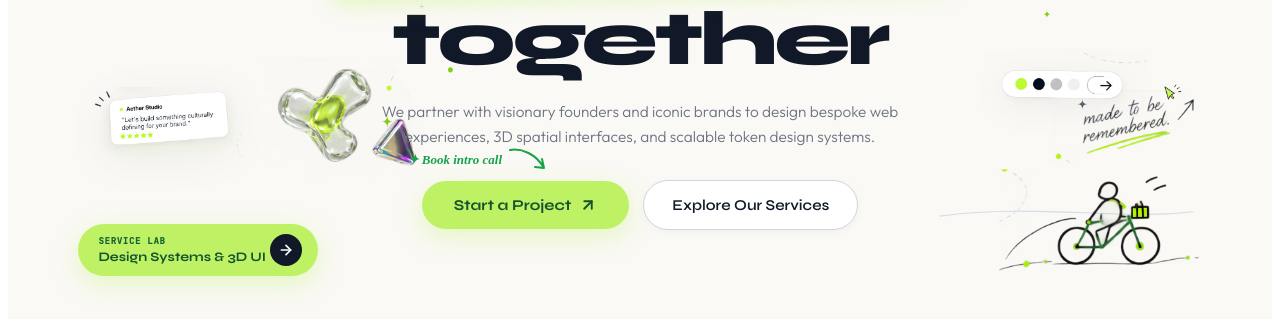
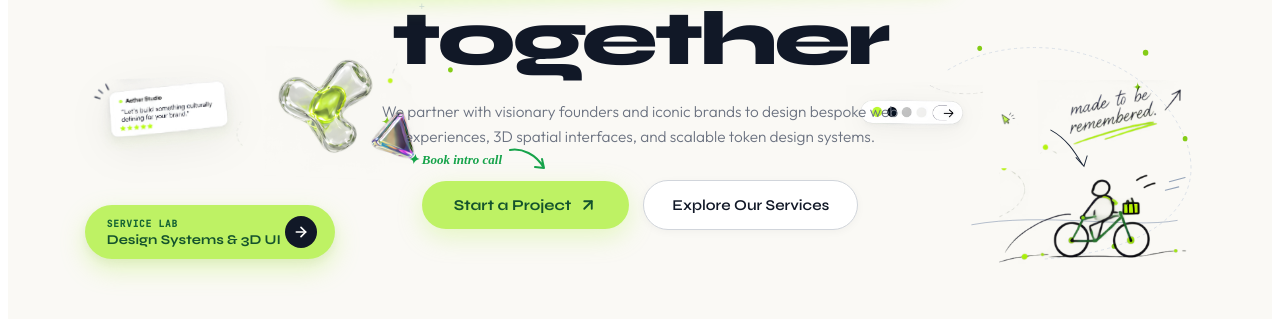
Before and after one commit to FidaaYl/aether-studio, a React (Vite) app: page / in a window 1280 px wide. Shown: the part 549-875 px from the top of the page. Built offline with nearby package versions, Linux system fonts and the light colour scheme; a web font is replaced by a local one.

Commit message:
feat(hero): final art-direction pass - cohesive bottom-right cluster with orbital arc, tilted floating service lab, exact supplied handwritten assets

```diff
--- a/src/components/Hero.tsx
+++ b/src/components/Hero.tsx
@@ -20,7 +20,7 @@ export default function Hero() {
 
   return (
     <div style={{ background: '#ffffff', overflowX: 'hidden', color: '#111827' }} onMouseMove={handleMouseMove}>
-      {/* ✦ 1. AETHER UNIVERSE HERO — REFINED ORBITAL COMPOSITION */}
+      {/* ✦ 1. AETHER UNIVERSE HERO — ART-DIRECTED EDITORIAL COMPOSITION */}
       <section
         style={{
           position: 'relative',
@@ -39,7 +39,7 @@ export default function Hero() {
         <Navbar />
 
         {/* ═════════════════════════════════════════════════════════════════════
-            REFINED: SUBTLE FRAGMENTED EDITORIAL ORBIT ARCS & DOODLES (SVG)
+            EDITED SVG LAYER: DELICATE EDITORIAL TRAJECTORIES & DOODLE NETWORK
             ═════════════════════════════════════════════════════════════════════ */}
         <svg
           style={{
@@ -54,7 +54,7 @@ export default function Hero() {
           preserveAspectRatio="none"
           fill="none"
         >
-          {/* 1. Partial Arc looping around Web Preview */}
+          {/* 1. Left Partial Arc behind Web Preview */}
           <path
             d="M 180 220 C 280 260, 340 380, 260 480"
             stroke="#cbd5e1"
@@ -64,7 +64,7 @@ export default function Hero() {
             opacity="0.75"
           />
 
-          {/* 2. Soft Short Trajectory near Web -> Headline */}
+          {/* 2. Soft Trajectory near Web -> Headline */}
           <path
             d="M 390 320 C 450 300, 490 360, 460 430"
             stroke="#e2e8f0"
@@ -74,7 +74,7 @@ export default function Hero() {
             opacity="0.8"
           />
 
-          {/* 3. Partial Arc under Spatial Orb extending down toward Systems */}
+          {/* 3. Upper-Right Spatial Arc */}
           <path
             d="M 1360 200 C 1220 180, 1140 280, 1190 390"
             stroke="#cbd5e1"
@@ -84,7 +84,7 @@ export default function Hero() {
             opacity="0.75"
           />
 
-          {/* 4. Subtle Partial Lime Curve behind Systems panel */}
+          {/* 4. Subtle Lime Arc behind Systems Panel */}
           <path
             d="M 1240 360 C 1340 340, 1400 420, 1350 510"
             stroke="#84cc16"
@@ -94,17 +94,27 @@ export default function Hero() {
             opacity="0.7"
           />
 
-          {/* 5. Short Ground Curve under Cyclist */}
+          {/* ─── 5. NEW: DEDICATED ORBITAL TRAJECTORY FOR BOTTOM-RIGHT CLUSTER ─── */}
+          {/* Partial hand-drawn curve beginning behind "made to be remembered" and curving around cyclist */}
           <path
-            d="M 1180 880 C 1290 865, 1410 885, 1500 875"
+            d="M 1190 710 C 1280 660, 1440 680, 1490 790 C 1520 860, 1460 920, 1310 930"
             stroke="#cbd5e1"
-            strokeWidth="1.2"
+            strokeWidth="1.1"
+            strokeDasharray="3 5"
             strokeLinecap="round"
-            opacity="0.8"
+            opacity="0.7"
+          />
+          {/* Subtle connecting motion stroke */}
+          <path
+            d="M 1220 890 C 1310 875, 1420 895, 1480 885"
+            stroke="#94a3b8"
+            strokeWidth="1.1"
+            strokeLinecap="round"
+            opacity="0.75"
           />
 
-          {/* 6. Hand-Drawn Editorial Arrows (Thin & Subtle) */}
-          {/* Arrow: Web Preview -> Headline */}
+          {/* 6. Hand-Drawn Editorial Arrows */}
+          {/* Web Preview -> Headline */}
           <path
             d="M 440 380 C 470 388, 485 402, 500 412"
             stroke="#475569"
@@ -113,7 +123,7 @@ export default function Hero() {
           />
           <path d="M 492 404 L 502 414 L 490 418" stroke="#475569" strokeWidth="1.2" strokeLinecap="round" />
 
-          {/* Arrow: Systems Panel -> Headline */}
+          {/* Systems Panel -> Headline */}
           <path
             d="M 1120 440 C 1090 448, 1070 464, 1052 478"
             stroke="#475569"
@@ -122,7 +132,7 @@ export default function Hero() {
           />
           <path d="M 1062 470 L 1050 480 L 1060 490" stroke="#475569" strokeWidth="1.2" strokeLinecap="round" />
 
-          {/* Arrow: Spatial Orb -> Central Headline */}
+          {/* Spatial Orb -> Central Headline */}
           <path
             d="M 1160 230 C 1120 245, 1080 262, 1050 278"
             stroke="#475569"
@@ -131,12 +141,27 @@ export default function Hero() {
           />
           <path d="M 1062 270 L 1048 280 L 1058 290" stroke="#475569" strokeWidth="1.2" strokeLinecap="round" />
 
-          {/* 7. Tiny Green Energy Nodes on Orbits */}
+          {/* NEW: Tiny Arrow near "made to be remembered." pointing toward Cyclist */}
+          <path
+            d="M 1320 780 C 1340 790, 1350 805, 1360 820"
+            stroke="#1e293b"
+            strokeWidth="1.2"
+            strokeLinecap="round"
+          />
+          <path d="M 1352 812 L 1362 822 L 1366 810" stroke="#1e293b" strokeWidth="1.2" strokeLinecap="round" />
+
+          {/* 7. Tiny Green Energy Nodes along Trajectories */}
           <circle cx="260" cy="480" r="3.5" fill="#84cc16" />
           <circle cx="340" cy="380" r="3" fill="#84cc16" />
           <circle cx="1190" cy="390" r="3.5" fill="#84cc16" />
           <circle cx="1350" cy="510" r="3.5" fill="#84cc16" />
           <circle cx="560" cy="710" r="3" fill="#84cc16" />
+
+          {/* Green nodes on bottom-right cluster orbit */}
+          <circle cx="1230" cy="685" r="3" fill="#84cc16" />
+          <circle cx="1440" cy="690" r="3.5" fill="#84cc16" />
+          <circle cx="1490" cy="790" r="3" fill="#84cc16" />
+          <circle cx="1400" cy="915" r="3" fill="#84cc16" />
 
           {/* 8. Hand-Drawn Stars & Sparkles in Negative Spaces */}
           <g transform="translate(680, 140)">
@@ -157,23 +182,28 @@ export default function Hero() {
           <g transform="translate(480, 770)">
             <path d="M0 -7 Q0 0 7 0 Q0 0 0 7 Q0 0 -7 0 Q0 0 0 -7" fill="#84cc16" />
           </g>
-          <g transform="translate(1360, 750)">
-            <path d="M0 -6 Q0 0 6 0 Q0 0 0 6 Q0 0 -6 0 Q0 0 0 -6" fill="#475569" />
+
+          {/* Tiny 4-point star in bottom-right cluster */}
+          <g transform="translate(1430, 730)">
+            <path d="M0 -6 Q0 0 6 0 Q0 0 0 6 Q0 0 -6 0 Q0 0 0 -6" fill="#84cc16" />
           </g>
 
-          {/* 9. Micro-Doodles: Editorial Annotations */}
+          {/* Motion strokes near Cyclist */}
+          <line x1="1470" y1="840" x2="1490" y2="835" stroke="#94a3b8" strokeWidth="1.2" strokeLinecap="round" />
+          <line x1="1465" y1="850" x2="1482" y2="846" stroke="#94a3b8" strokeWidth="1.2" strokeLinecap="round" />
+
+          {/* 9. Micro-Doodles */}
           <text x="320" y="240" fill="#94a3b8" fontSize="13" fontFamily="monospace">✦</text>
           <text x="1230" y="200" fill="#84cc16" fontSize="14" fontFamily="monospace">★</text>
           <text x="1080" y="580" fill="#cbd5e1" fontSize="12" fontFamily="monospace">+</text>
           <text x="520" y="640" fill="#cbd5e1" fontSize="13" fontFamily="monospace">+</text>
-          <text x="1310" y="650" fill="#84cc16" fontSize="12" fontFamily="monospace">✦</text>
         </svg>
 
         {/* ═════════════════════════════════════════════════════════════════════
-            BALANCED ASSETS — INWARD ORBIT CLOSE TO HEADLINE
+            ART-DIRECTED ARTIFACT CLUSTERS AROUND HEADLINE
             ═════════════════════════════════════════════════════════════════════ */}
 
-        {/* ─── 1. TOP-LEFT: EXPLORER CHARACTER + "idea → system → experience" ─── */}
+        {/* ─── 1. TOP-LEFT: EXACT SUPPLIED "idea → system → experience" + EXPLORER ─── */}
         <motion.div
           animate={{ x: mousePos.x * -0.5, y: mousePos.y * -0.5 }}
           transition={{ type: 'spring', damping: 25, stiffness: 80 }}
@@ -191,7 +221,7 @@ export default function Hero() {
           <div style={{ width: 'clamp(95px, 8.5vw, 135px)' }}>
             <img
               src="/user_uploads/explorer.png"
-              alt="Aether Explorer Character"
+              alt="Aether Explorer"
               style={{ width: '100%', height: 'auto', display: 'block', mixBlendMode: 'multiply' }}
             />
           </div>
@@ -204,7 +234,7 @@ export default function Hero() {
           </div>
         </motion.div>
 
-        {/* ─── 2. LEFT: AETHER / WEB MINIATURE PROJECT PREVIEW (INWARD BY ~25PX) ─── */}
+        {/* ─── 2. LEFT: AETHER / WEB MINIATURE PROJECT PREVIEW ─── */}
         <motion.div
           animate={{ x: mousePos.x * -0.85, y: mousePos.y * -0.85 }}
           transition={{ type: 'spring', damping: 25, stiffness: 80 }}
@@ -226,13 +256,13 @@ export default function Hero() {
           />
         </motion.div>
 
-        {/* ─── 3. LOWER-LEFT: CLIENT TESTIMONIAL & 3D GLASS CUBE (UP & INWARD) ─── */}
+        {/* ─── 3. LOWER-LEFT CLUSTER: TESTIMONIAL + 3D GLASS CUBE + FLOATING SERVICE LAB ─── */}
         <motion.div
           animate={{ x: mousePos.x * -0.65, y: mousePos.y * -0.65 }}
           transition={{ type: 'spring', damping: 25, stiffness: 80 }}
           style={{
             position: 'absolute',
-            bottom: '15%',
+            bottom: '16%',
             left: 'clamp(3%, 5.5vw, 8%)',
             display: 'flex',
             alignItems: 'center',
@@ -240,7 +270,7 @@ export default function Hero() {
             zIndex: 6,
           }}
         >
-          <div style={{ width: 'clamp(145px, 13vw, 200px)' }}>
+          <div style={{ width: 'clamp(145px, 13vw, 200px)', transform: 'rotate(-1.5deg)' }}>
             <img
               src="/user_uploads/testimonial.png"
               alt="Aether Studio Testimonial"
@@ -248,7 +278,7 @@ export default function Hero() {
             />
           </div>
 
-          <div style={{ width: 'clamp(130px, 13vw, 190px)' }}>
+          <div style={{ width: 'clamp(130px, 13vw, 190px)', transform: 'rotate(2deg)' }}>
             <img
               src="/user_uploads/glass_cube.png"
               alt="3D Glass Cube Artifact"
@@ -257,23 +287,24 @@ export default function Hero() {
           </div>
         </motion.div>
 
-        {/* ─── 4. BOTTOM-LEFT: SERVICE LAB BADGE (UP FROM EDGE & INWARD) ─── */}
+        {/* ─── 4. LOWER-LEFT: TILTED FLOATING SERVICE LAB BADGE (-3.5° TILT) ─── */}
         <motion.div
           animate={{ x: mousePos.x * -0.5, y: mousePos.y * -0.5 }}
           transition={{ type: 'spring', damping: 25, stiffness: 80 }}
-          whileHover={{ scale: 1.03 }}
+          whileHover={{ scale: 1.04, rotate: -2 }}
           style={{
             position: 'absolute',
-            bottom: '5%',
-            left: 'clamp(3.5%, 5.5vw, 8%)',
-            width: 'clamp(240px, 16vw, 290px)',
+            bottom: '7%',
+            left: 'clamp(4%, 6vw, 9%)',
+            width: 'clamp(250px, 17vw, 300px)',
             background: '#bef264',
             borderRadius: 100,
-            padding: '10px 16px 10px 20px',
+            padding: '11px 18px 11px 22px',
             display: 'flex',
             alignItems: 'center',
             justifyContent: 'space-between',
-            boxShadow: '0 8px 24px rgba(190,242,100,0.35)',
+            transform: 'rotate(-3.5deg)',
+            boxShadow: '0 10px 25px rgba(190,242,100,0.38), 0 4px 10px rgba(0,0,0,0.06)',
             zIndex: 7,
             cursor: 'pointer',
             boxSizing: 'border-box',
@@ -283,7 +314,7 @@ export default function Hero() {
             <span
               style={{
                 fontFamily: "'JetBrains Mono', monospace",
-                fontSize: 9,
+                fontSize: 9.5,
                 fontWeight: 800,
                 letterSpacing: '0.08em',
                 textTransform: 'uppercase',
@@ -295,7 +326,7 @@ export default function Hero() {
             <span
               style={{
                 fontFamily: "'Syne', sans-serif",
-                fontSize: 13,
+                fontSize: 13.5,
                 fontWeight: 700,
                 color: '#14532d',
                 whiteSpace: 'nowrap',
@@ -322,7 +353,7 @@ export default function Hero() {
           </div>
         </motion.div>
 
-        {/* ─── 5. UPPER-RIGHT: AETHER / SPATIAL 3D ORB (DOWN & LEFT INWARD) ─── */}
+        {/* ─── 5. UPPER-RIGHT: AETHER / SPATIAL 3D ORB ─── */}
         <motion.div
           animate={{ x: mousePos.x * 0.85, y: mousePos.y * 0.85 }}
           transition={{ type: 'spring', damping: 25, stiffness: 80 }}
@@ -341,7 +372,7 @@ export default function Hero() {
           />
         </motion.div>
 
-        {/* ─── 6. RIGHT: AETHER / SYSTEMS DESIGN PANEL (INCREASED 15-20% & INWARD) ─── */}
+        {/* ─── 6. RIGHT: AETHER / SYSTEMS DESIGN PANEL ─── */}
         <motion.div
           animate={{ x: mousePos.x * 0.75, y: mousePos.y * 0.75 }}
           transition={{ type: 'spring', damping: 25, stiffness: 80 }}
@@ -362,60 +393,49 @@ export default function Hero() {
           />
         </motion.div>
 
-        {/* ─── 7. LOWER-RIGHT: COLOR PALETTE PILL & GREEN CURSOR ─── */}
+        {/* ─── 7 & 8. REFINED COHESIVE BOTTOM-RIGHT CLUSTER: SLIDER + ANNOTATION + CYCLIST ─── */}
         <motion.div
-          animate={{ x: mousePos.x * 0.65, y: mousePos.y * 0.65 }}
+          animate={{ x: mousePos.x * 0.55, y: mousePos.y * 0.55 }}
           transition={{ type: 'spring', damping: 25, stiffness: 80 }}
           style={{
             position: 'absolute',
-            bottom: '22%',
+            bottom: '6%',
             right: 'clamp(4%, 6.5vw, 9.5%)',
             display: 'flex',
-            alignItems: 'center',
-            gap: 12,
+            flexDirection: 'column',
+            alignItems: 'flex-end',
+            gap: 8,
             zIndex: 6,
           }}
         >
-          <div style={{ width: 'clamp(140px, 13vw, 190px)' }}>
+          {/* Top of Cluster: Palette Pill + Cursor + "made to be remembered." */}
+          <div style={{ display: 'flex', alignItems: 'center', gap: 14 }}>
+            <div style={{ width: 'clamp(120px, 11vw, 160px)' }}>
               <img
                 src="/user_uploads/palette_pill.png"
                 alt="Color Palette Swatches"
-              style={{ width: '100%', height: 'auto', display: 'block', filter: 'drop-shadow(0 6px 16px rgba(0,0,0,0.05))' }}
+                style={{ width: '100%', height: 'auto', display: 'block', filter: 'drop-shadow(0 4px 12px rgba(0,0,0,0.05))' }}
               />
             </div>
-          <div style={{ width: 28 }}>
+            <div style={{ width: 22 }}>
               <img
                 src="/user_uploads/green_cursor.png"
                 alt="Green Cursor"
                 style={{ width: '100%', height: 'auto', display: 'block', mixBlendMode: 'multiply' }}
               />
             </div>
-        </motion.div>
-
-        {/* ─── 8. BOTTOM-RIGHT: CYCLIST ILLUSTRATION + "made to be remembered." (UP & LEFT) ─── */}
-        <motion.div
-          animate={{ x: mousePos.x * 0.55, y: mousePos.y * 0.55 }}
-          transition={{ type: 'spring', damping: 25, stiffness: 80 }}
-          style={{
-            position: 'absolute',
-            bottom: '5%',
-            right: 'clamp(3%, 5.5vw, 8%)',
-            display: 'flex',
-            flexDirection: 'column',
-            alignItems: 'flex-end',
-            zIndex: 5,
-            pointerEvents: 'none',
-          }}
-        >
-          <div style={{ width: 'clamp(130px, 12vw, 180px)', marginBottom: 2 }}>
+            {/* EXACT SUPPLIED "made to be remembered." IMAGE ASSET */}
+            <div style={{ width: 'clamp(125px, 12vw, 175px)' }}>
               <img
                 src="/user_uploads/remembered_note.png"
                 alt="made to be remembered"
                 style={{ width: '100%', height: 'auto', display: 'block', mixBlendMode: 'multiply' }}
               />
             </div>
+          </div>
 
-          <div style={{ width: 'clamp(160px, 16vw, 240px)' }}>
+          {/* Bottom of Cluster: Cyclist */}
+          <div style={{ width: 'clamp(155px, 15vw, 230px)', marginTop: 2 }}>
             <img
               src="/user_uploads/cyclist.png"
               alt="Aether Cyclist Illustration"
```
Lines whose indentation alone changed are shown as unchanged.
